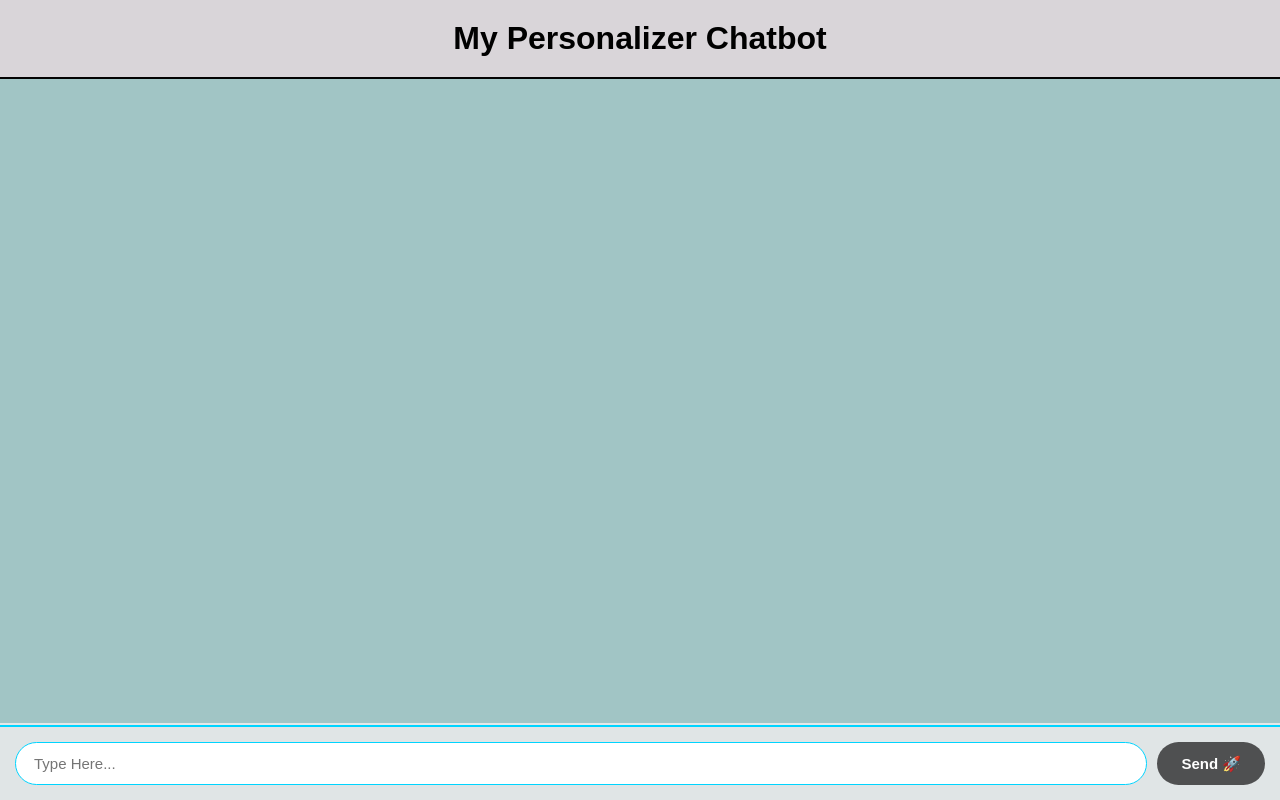
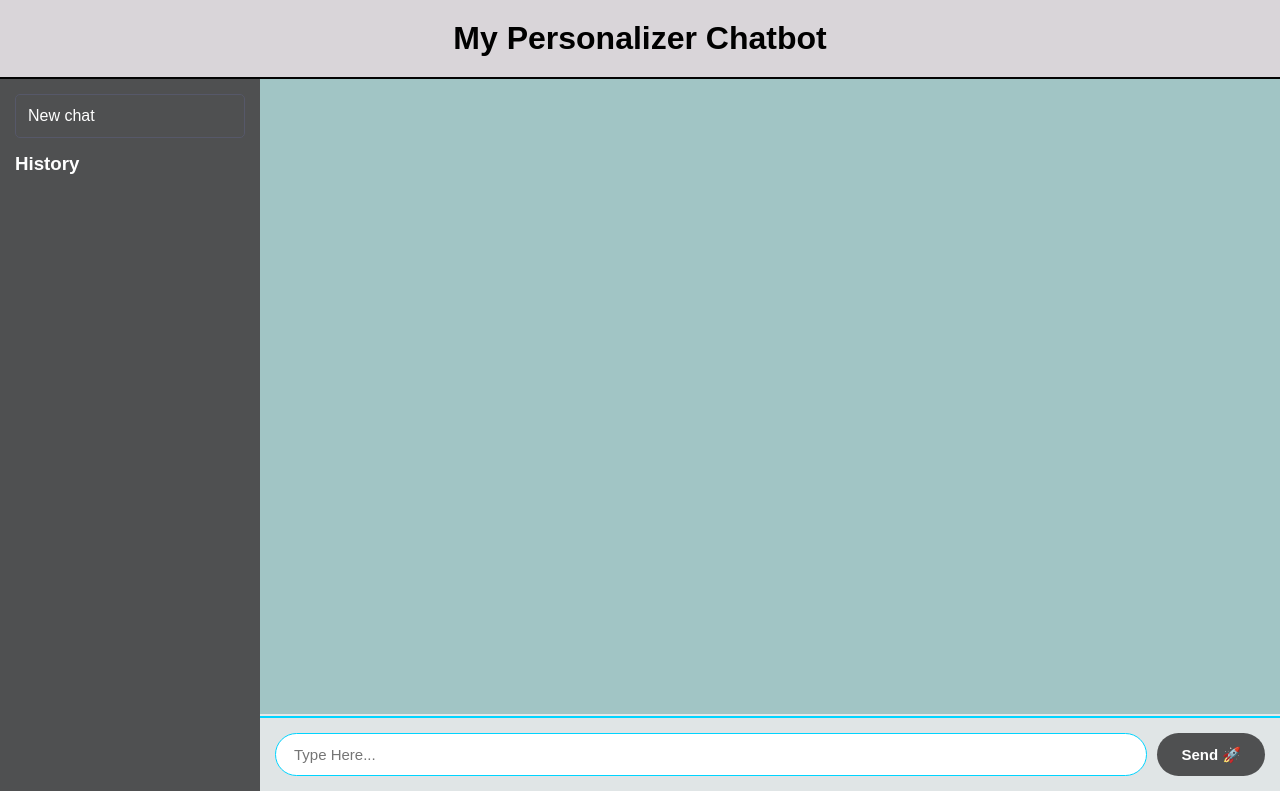
Before and after one commit to pagalworld9927-blip/personalizer_chatbot, a Flask app: page / in a window 1280 px wide. Run offline with Flask 3, Linux system fonts and the light colour scheme.

Commit message:
dynamic thread featur

```diff
--- a/app.py
+++ b/app.py
@@ -1,10 +1,9 @@
 from flask import Flask, render_template, request, jsonify, Response
 from src.graph.graph import Chatbot
 from langchain_core.messages import HumanMessage
+from src.memory.memory import checkpointer # Added this to read old database history
 
 app = Flask(__name__)
-
-config = {"configurable" : {"thread_id" : "user-1"}}
 
 @app.route("/")
 def home():
@@ -12,9 +11,12 @@ def home():
 
 @app.route("/chat", methods=["POST"])
 def chat():
-
     data = request.get_json()
     user_message = data.get("message")
+
+    # Get the THREAD ID dynamically from javascript instead of hardcoding "user-1"!
+    thread_id = data.get("thread_id", "default-thread")
+    config = {"configurable": {"thread_id": thread_id}}
 
     def generator():
         for chunk, metadata in Chatbot.stream(
@@ -27,6 +29,32 @@ def chat():
 
     return Response(generator(), mimetype="text/plain")
 
+@app.route("/history", methods=["POST"])
+def get_history():
+    """This route loads previously saved messages from the SQLite database."""
+    data = request.get_json()
+    thread_id = data.get("thread_id")
+    config = {"configurable": {"thread_id": thread_id}}
+
+    # Query LangGraph's checkpointer to get the exact state
+    state = checkpointer.get(config)
+
+    # If the thread is new/doesn't exist, return empty
+    if not state or "channel_values" not in state or "messages" not in state["channel_values"]:
+        return jsonify({"messages": []})
+
+    messages = state["channel_values"]["messages"]
+    history_array = []
+
+    for msg in messages:
+        # We don't want to print our hidden SYSTEM_PROMPT to the browser!
+        if msg.type == "system":
+            continue
+
+        sender = "user" if msg.type == "human" else "ai"
+        history_array.append({"sender": sender, "content": msg.content})
+
+    return jsonify({"messages": history_array})
 
 if __name__ == "__main__":
     app.run(debug=True)
--- a/static/css/style.css
+++ b/static/css/style.css
@@ -6,10 +6,81 @@
 
 body {
     font-family: Arial, Helvetica, sans-serif;
-    background-color: rgb(161, 197, 197);
+    margin: 0;
+    height: 100vh;
+}
+
+/* ──────────────────────────────────────────────────
+   LAYOUT: Put the sidebar and chat side-by-side!
+────────────────────────────────────────────────── */
+.app-container {
+    display: flex;
+    flex: 1;
+    height: 89vh;
+    /* Takes exactly the remaining space below the header! */
+    overflow: hidden;
+    /* Prevents double scrollbars */
+}
+
+/* ──────────────────────────────────────────────────
+   LEFT COLUMN: The Sidebar
+────────────────────────────────────────────────── */
+.sidebar {
+    width: 260px;
+    background-color: #4f5051;
+    color: white;
     display: flex;
     flex-direction: column;
-    height: 100vh;
+    padding: 15px;
+    gap: 15px;
+    /* Height is handled automatically by Flexbox now, no more white space! */
+}
+
+.new-chat-btn {
+    padding: 12px;
+    background-color: transparent;
+    color: white;
+    border: 1px solid #565869;
+    border-radius: 5px;
+    cursor: pointer;
+    font-size: 16px;
+    text-align: left;
+}
+
+.new-chat-btn:hover {
+    background-color: #2a2b32;
+}
+
+.History-list {
+    display: flex;
+    flex-direction: column;
+    gap: 5px;
+}
+
+.thread-btn {
+    padding: 10px;
+    background-color: transparent;
+    border: none;
+    color: #ececf1;
+    text-align: left;
+    cursor: pointer;
+    border-radius: 5px;
+}
+
+.thread-btn:hover {
+    background-color: #2a2b32;
+}
+
+
+/* ──────────────────────────────────────────────────
+   RIGHT COLUMN: The Chat Area
+────────────────────────────────────────────────── */
+.chat-container {
+    flex: 1;
+    /* Stretch to fill the right side of the screen! */
+    display: flex;
+    flex-direction: column;
+    background-color: rgb(161, 197, 197);
 }
 
 header {
@@ -30,6 +101,7 @@ header {
     gap: 10px;
     overflow-y: auto;
     border-bottom: 2px solid rgb(228, 232, 232);
+    /* Removed margin-left: 260px! Flexbox handles this automatically now. */
 }
 
 .message {
@@ -38,7 +110,6 @@ header {
     max-width: 70%;
     font-size: 15px;
 }
-
 
 .ai-message {
     background-color: #000000;
--- a/static/js/main.js
+++ b/static/js/main.js
@@ -1,6 +1,18 @@
 const sendBtn = document.getElementById("send-btn");
 const userInput = document.getElementById("user-input");
 const chatWindow = document.getElementById("chat-window");
+const newChatBtn = document.getElementById("new-chat-btn");
+const historyList = document.getElementById("History-list");
+
+// 1. Generate a new thread ID (like "chat-1711200000") or load the last one
+let currentThreadId = "chat-" + Date.now();
+
+// Array to store our history of chats
+let chatHistory = JSON.parse(localStorage.getItem("chatHistory")) || [];
+
+// ----------------------------------------------------------------------------------
+// UI FUNCTIONS
+// ----------------------------------------------------------------------------------
 
 function appendMessage(text, sender) {
     const div = document.createElement("div");
@@ -12,11 +24,74 @@ function appendMessage(text, sender) {
     chatWindow.scrollTop = chatWindow.scrollHeight;
 }
 
+function renderHistorySidebar() {
+    // Clear the current list
+    historyList.innerHTML = "";
+
+    // Loop backward so newest is at the top
+    for (let i = chatHistory.length - 1; i >= 0; i--) {
+        const thread = chatHistory[i];
+
+        const btn = document.createElement("button");
+        btn.classList.add("thread-btn");
+        // Show the ID, or you can get fancy and show the first message later!
+        btn.innerHTML = `Chat: ${new Date(parseInt(thread.split("-")[1])).toLocaleTimeString()}`;
+
+        // When clicking a history button, switch back to that thread!
+        btn.addEventListener("click", async () => {
+            currentThreadId = thread;
+            chatWindow.innerHTML = "";
+            appendMessage(`<i>Loading conversation...</i>`, "ai"); // Temporary loading text
+
+            // Ask Python for the old messages!
+            const response = await fetch("/history", {
+                method: "POST",
+                headers: { "Content-Type": "application/json" },
+                body: JSON.stringify({ thread_id: thread })
+            });
+
+            const data = await response.json();
+
+            chatWindow.innerHTML = ""; // Clear the temporary loading "Loading..." text
+
+            // Loop through the history and automatically print every message on the screen!
+            if (data.messages && data.messages.length > 0) {
+                data.messages.forEach(msg => {
+                    appendMessage(msg.content, msg.sender);
+                });
+            } else {
+                appendMessage(`<i>Ready to continue chat!</i>`, "ai");
+            }
+        });
+
+        historyList.appendChild(btn);
+    }
+}
+
+// ----------------------------------------------------------------------------------
+// EVENT LISTENERS
+// ----------------------------------------------------------------------------------
+
 sendBtn.addEventListener("click", sendMessage);
 
 userInput.addEventListener("keydown", function (e) {
     if (e.key === "Enter") sendMessage();
-})
+});
+
+newChatBtn.addEventListener("click", () => {
+    // 1. Generate a brand new ID
+    currentThreadId = "chat-" + Date.now();
+
+    // 2. Erase all the messages currently on the screen
+    chatWindow.innerHTML = "";
+
+    // 3. Let the user know
+    appendMessage(`<i>Started a new conversation!</i>`, "ai");
+});
+
+// ----------------------------------------------------------------------------------
+// MAIN CHAT FUNCTION
+// ----------------------------------------------------------------------------------
 
 async function sendMessage() {
     const message = userInput.value.trim();
@@ -25,33 +100,42 @@ async function sendMessage() {
     appendMessage(message, "user");
     userInput.value = "";
 
+    // If this is the FIRST message of a new thread, save it to history!
+    if (!chatHistory.includes(currentThreadId)) {
+        chatHistory.push(currentThreadId);
+        localStorage.setItem("chatHistory", JSON.stringify(chatHistory));
+        renderHistorySidebar(); // Update the visual list
+    }
+
     const response = await fetch("/chat", {
         method: "POST",
         headers: { "Content-Type": "application/json" },
-        body: JSON.stringify({ message: message })
+        // We now send the thread_id to Python!
+        body: JSON.stringify({
+            message: message,
+            thread_id: currentThreadId
+        })
     });
 
-    // 1. Create a blank AI bubble on the screen
+    // Create a blank AI bubble on the screen
     const div = document.createElement("div");
     div.classList.add("message", "ai-message");
     div.innerHTML = `<strong>🤖 AI:</strong> `;
     chatWindow.appendChild(div);
 
-    // 2. Open the "pipe" to read the incoming streaming response
+    // Open the pipe and read the stream
     const reader = response.body.getReader();
     const decoder = new TextDecoder();
 
-    // 3. Loop repeatedly to catch every chunk (word) as it arrives
     while (true) {
         const { done, value } = await reader.read();
+        if (done) break;
 
-        if (done) break; // AI is finished!
-
-        // Decode the binary text chunk and append it directly
         const chunk = decoder.decode(value);
         div.innerHTML += chunk;
-
-        // Auto-scroll to the bottom as it types
         chatWindow.scrollTop = chatWindow.scrollHeight;
     }
 }
+
+// Render the history sidebar immediately when the page loads!
+renderHistorySidebar();
--- a/templates/index.html
+++ b/templates/index.html
@@ -9,22 +9,40 @@
 </head>
 
 <body>
+
+    <!-- Move Header to the very top of the page so the Sidebar sits beneath it! -->
     <header>
         <div>
             <h1> My Personalizer Chatbot </h1>
         </div>
     </header>
 
-    <div class="chat-window" id="chat-window">
-        <!-- message will be added here dunamically by js  -->
-    </div>
+    <!-- The app-container wraps EVERYTHING so they sit side-by-side below the header -->
+    <div class="app-container">
 
+        <!-- Left Column: Sidebar -->
+        <div class="sidebar">
+            <button class="new-chat-btn" id="new-chat-btn"> New chat</button>
 
-    <div>
-        <div class="input-area">
-            <input type="text" class="input-box" id="user-input" placeholder="Type Here...">
-            <button class="send-btn" id="send-btn">Send 🚀</button>
+            <h3>History</h3>
+            <div class="History-list" id="History-list">
+                <!-- Javascript will auto-generate buttons here -->
+            </div>
         </div>
+
+        <!-- Right Column: Chat Container -->
+        <div class="chat-container">
+
+            <div class="chat-window" id="chat-window">
+                <!-- Messages will be added here dynamically by JS -->
+            </div>
+
+            <div class="input-area">
+                <input type="text" class="input-box" id="user-input" placeholder="Type Here...">
+                <button class="send-btn" id="send-btn">Send 🚀</button>
+            </div>
+        </div>
+
     </div>
 
     <!-- Connect our JavaScript file using Flask's url_for -->
@@ -32,9 +50,6 @@
 </body>
 
 
-
-
-
 </body>
 
 </html>
```
Also changed, not shown: memory.db, 3 other files.
